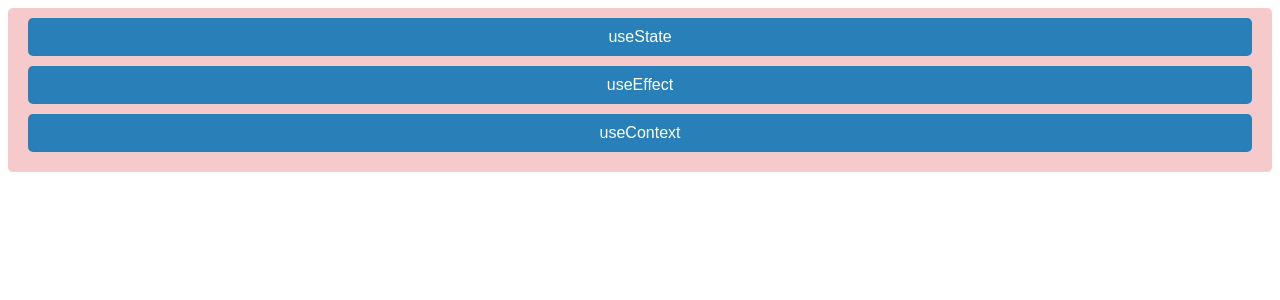
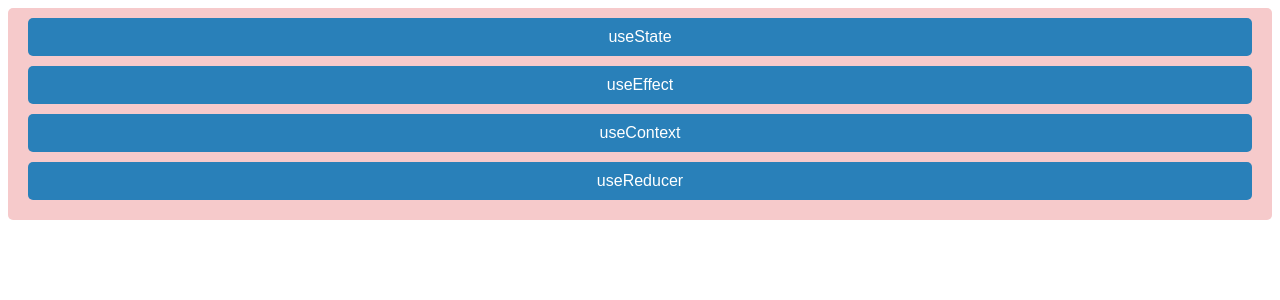
Before and after one commit to japneetkaurbhatia/react-essentials, a Next.js app: page /hooks in a window 1280 px wide. Shown: the top 300 px of the page. Built offline with nearby package versions, Linux system fonts and the light colour scheme.

Commit message:
useReducer

```diff
--- a/src/pages/hooks.tsx
+++ b/src/pages/hooks.tsx
@@ -11,6 +11,7 @@ const hooks = () => {
           <StyledButton onClick={() => router.push("/hooks/useStateHooks")}> useState </StyledButton>
           <StyledButton onClick={() => router.push("/hooks/useEffectHooks")}> useEffect </StyledButton>
           <StyledButton onClick={() => router.push("/hooks/useContextHooks")}> useContext </StyledButton>
+          <StyledButton onClick={() => router.push("/hooks/useReducerHooks")}> useReducer </StyledButton>
         </ListOfComponents>
       </div>
     );
```
